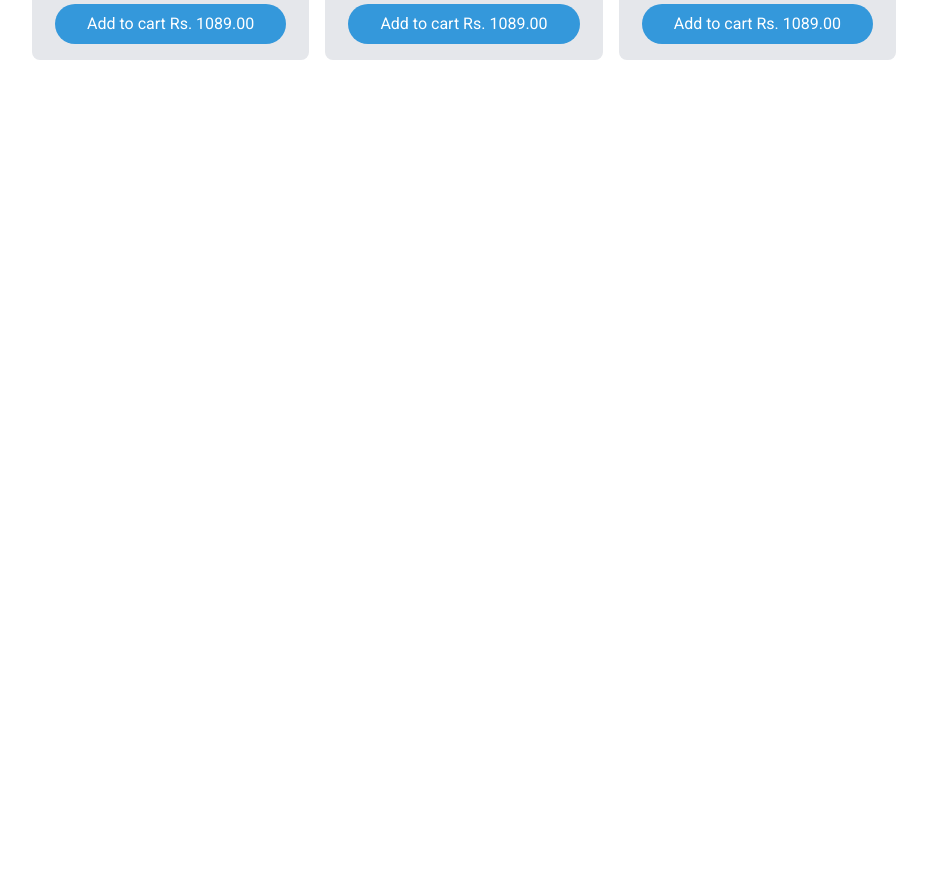
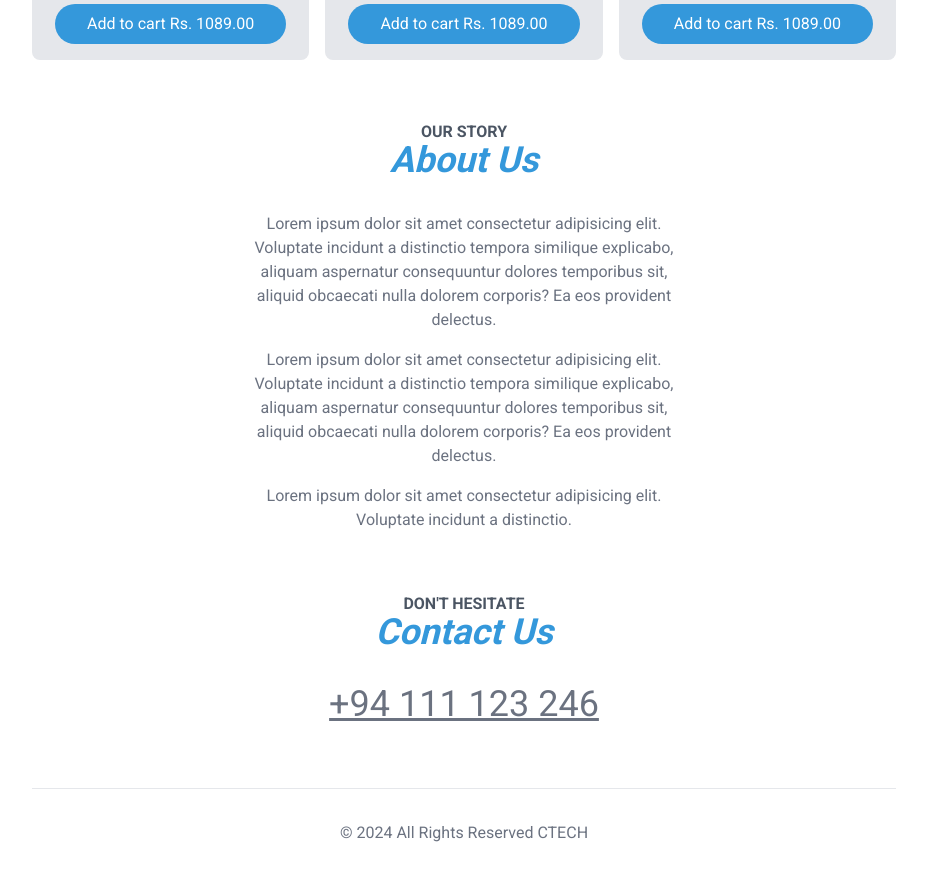
Before and after one commit to P-A-Chathura-Madhava/food_ordering_application, a Next.js app: page / in a window 1280 px wide. Shown: the part 1100-1980 px from the top of the page, without its empty margins (176-1103 px from the left). Before the commit the page ends 1176 px from the top, so only its background shows below. Built offline with nearby package versions, Linux system fonts and the light colour scheme.

Commit message:
Apply About Us and Footer UI

```diff
--- a/src/app/page.jsx
+++ b/src/app/page.jsx
@@ -1,13 +1,43 @@
 import Hero from "@/components/layout/Hero";
 import HomeMenu from "@/components/layout/HomeMenu";
 import Navbar from "@/components/layout/Navbar";
+import SectionHeaders from "@/components/layout/SectionHeaders";
 
 export default function Home() {
-  return(
-  <>
-    <Navbar />
-    <Hero />
-    <HomeMenu />
-  </>
+  return (
+    <>
+      <Navbar />
+      <Hero />
+      <HomeMenu />
+      <section className="my-16 text-center">
+        <SectionHeaders subHeader={"Our Story"} mainHeader={"About Us"} />
+        <div className="flex flex-col max-w-md gap-4 mx-auto mt-8 text-gray-500">
+          <p>
+            Lorem ipsum dolor sit amet consectetur adipisicing elit. Voluptate
+            incidunt a distinctio tempora similique explicabo, aliquam
+            aspernatur consequuntur dolores temporibus sit, aliquid obcaecati
+            nulla dolorem corporis? Ea eos provident delectus.
+          </p>
+          <p>
+            Lorem ipsum dolor sit amet consectetur adipisicing elit. Voluptate
+            incidunt a distinctio tempora similique explicabo, aliquam
+            aspernatur consequuntur dolores temporibus sit, aliquid obcaecati
+            nulla dolorem corporis? Ea eos provident delectus.
+          </p>          <p>
+            Lorem ipsum dolor sit amet consectetur adipisicing elit. Voluptate
+            incidunt a distinctio.
+          </p>
+        </div>
+      </section>
+      <section className="my-8 text-center">
+        <SectionHeaders subHeader={"Don't Hesitate"} mainHeader={"Contact Us"} />
+        <div className="mt-8">
+        <a className="text-4xl text-gray-500 underline" href="tel:+94111123246">+94 111 123 246</a>
+        </div>
+      </section>
+      <footer className="p-8 mt-16 text-center text-gray-500 border-t">
+        &copy; 2024 All Rights Reserved CTECH
+      </footer>
+    </>
   );
 }
--- a/src/components/layout/HomeMenu.jsx
+++ b/src/components/layout/HomeMenu.jsx
@@ -1,5 +1,6 @@
 import Image from "next/image";
 import MenuItem from "./menu/MenuItem";
+import SectionHeaders from "./SectionHeaders";
 
 function HomeMenu() {
   return (
@@ -12,11 +13,8 @@ function HomeMenu() {
           <Image src={"/salad2.png"} alt={"salad"} width={192} height={192} />
         </div>
       </div>
-      <div className="text-center mb-4">
-        <h3 className="font-semibold leading-4 text-gray-600 uppercase">
-          Check out
-        </h3>
-        <h2 className="text-4xl italic font-bold text-primary">Menu</h2>
+      <div className="mb-4 text-center">
+    <SectionHeaders subHeader={"Check out"} mainHeader={"Menu"} />
       </div>
       <div className="grid grid-cols-3 gap-4">
         <MenuItem />
--- /dev/null
+++ b/src/components/layout/SectionHeaders.jsx
@@ -0,0 +1,12 @@
+function SectionHeaders({ subHeader, mainHeader }) {
+  return (
+    <>
+      <h3 className="font-semibold leading-4 text-gray-600 uppercase">
+        {subHeader}
+      </h3>
+      <h2 className="text-4xl italic font-bold text-primary">{mainHeader}</h2>
+    </>
+  );
+}
+
+export default SectionHeaders;
```
